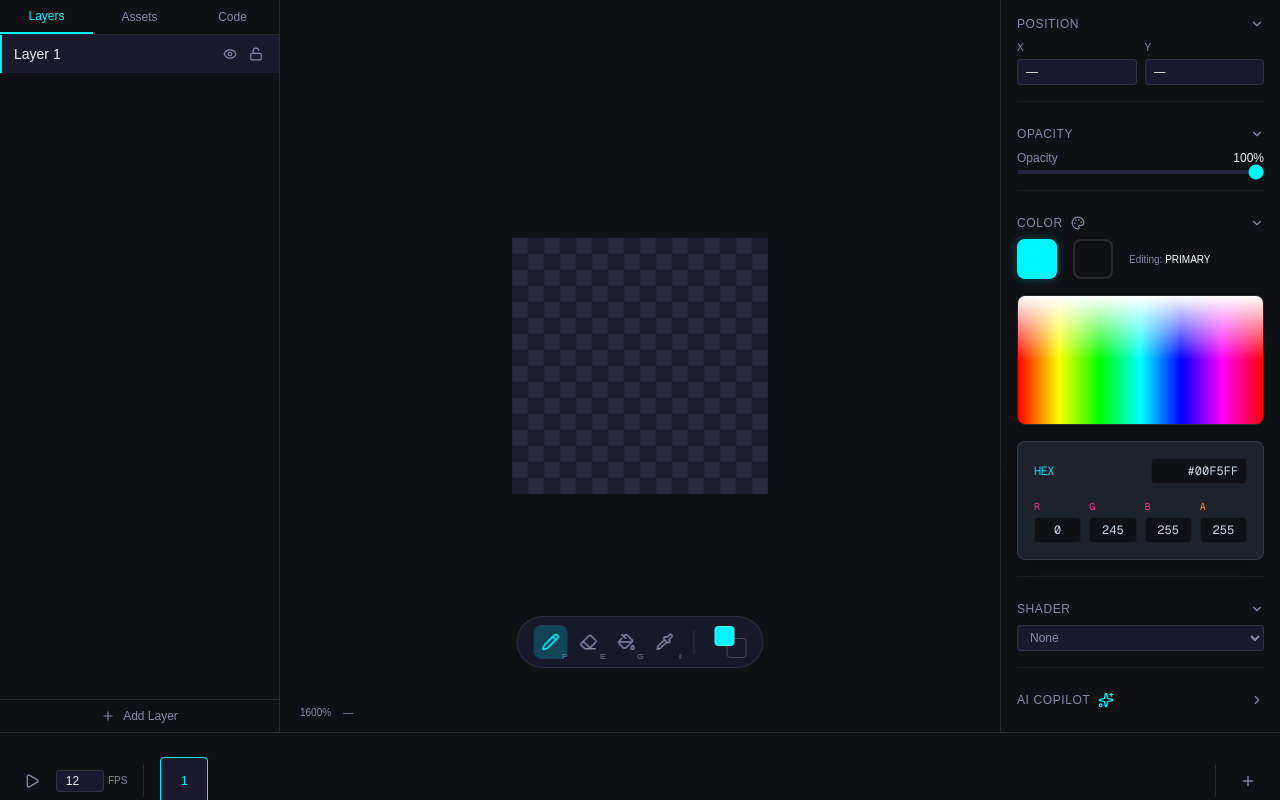
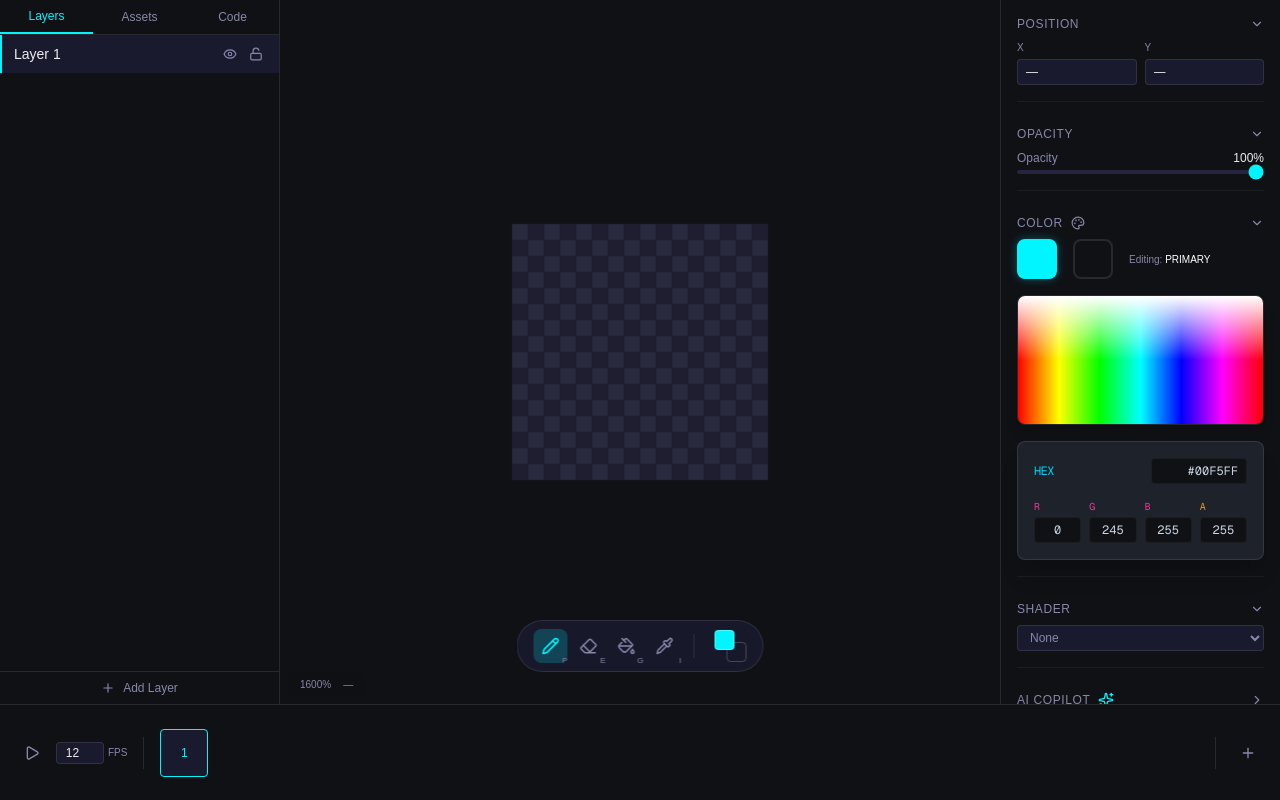
Before and after one commit to JDavidcor23/pixelforge, a Next.js app: page /editor/sprites in a window 1280 px wide. Built offline with nearby package versions, Linux system fonts and the light colour scheme.

Commit message:
feat: implement sprite editor layout with bottom toolbar and timeline controls

```diff
--- a/src/app/editor/sprites/components/BottomToolbar/BottomToolbar.tsx
+++ b/src/app/editor/sprites/components/BottomToolbar/BottomToolbar.tsx
@@ -9,7 +9,7 @@ export const BottomToolbar = () => {
     useBottomToolbar()
 
   return (
-    <div className="absolute bottom-16 left-1/2 flex -translate-x-1/2 items-center gap-1 rounded-full border border-white/10 bg-[#1a1a2e]/90 px-4 py-2 backdrop-blur">
+    <div className="absolute bottom-8 left-1/2 z-50 flex -translate-x-1/2 items-center gap-1 rounded-full border border-white/10 bg-[#1a1a2e]/90 px-4 py-2 backdrop-blur pointer-events-auto">
       {tools.map((tool) => (
         <ToolButton
           key={tool.type}
--- a/src/app/editor/sprites/components/SpriteEditorLayout/SpriteEditorLayout.tsx
+++ b/src/app/editor/sprites/components/SpriteEditorLayout/SpriteEditorLayout.tsx
@@ -7,16 +7,16 @@ import { TimelineBar } from '../TimelineBar/TimelineBar'
 
 export const SpriteEditorLayout = () => {
   return (
-    <div className="grid h-full grid-cols-[280px_1fr_280px] grid-rows-[1fr_auto]">
-      <div className="row-span-1">
+    <div className="grid h-screen w-screen grid-cols-[280px_1fr_280px] grid-rows-[1fr_auto] overflow-hidden">
+      <div className="row-span-1 min-h-0 overflow-hidden">
         <LeftSidebar />
       </div>
-      <div className="relative row-span-1">
+      <div className="relative row-span-1 min-h-0 overflow-hidden">
         <CanvasArea />
         <CanvasOverlay />
         <BottomToolbar />
       </div>
-      <div className="row-span-1">
+      <div className="row-span-1 min-h-0 overflow-hidden">
         <RightSidebar />
       </div>
       <div className="col-span-3">
--- a/src/app/editor/sprites/components/TimelineBar/useTimelineBar.hook.ts
+++ b/src/app/editor/sprites/components/TimelineBar/useTimelineBar.hook.ts
@@ -6,7 +6,6 @@ import { SPRITE_EDITOR_TIMELINE } from '@/app/editor/constants'
 import {
   useTimeline,
   useAddFrame,
-  useRemoveFrame,
   useSetCurrentFrame,
   useSetFps,
   useTogglePlayback,
@@ -15,7 +14,6 @@ import {
 export const useTimelineBar = () => {
   const timeline = useTimeline()
   const addFrame = useAddFrame()
-  const removeFrame = useRemoveFrame()
   const setCurrentFrame = useSetCurrentFrame()
   const setFps = useSetFps()
   const togglePlayback = useTogglePlayback()
```
